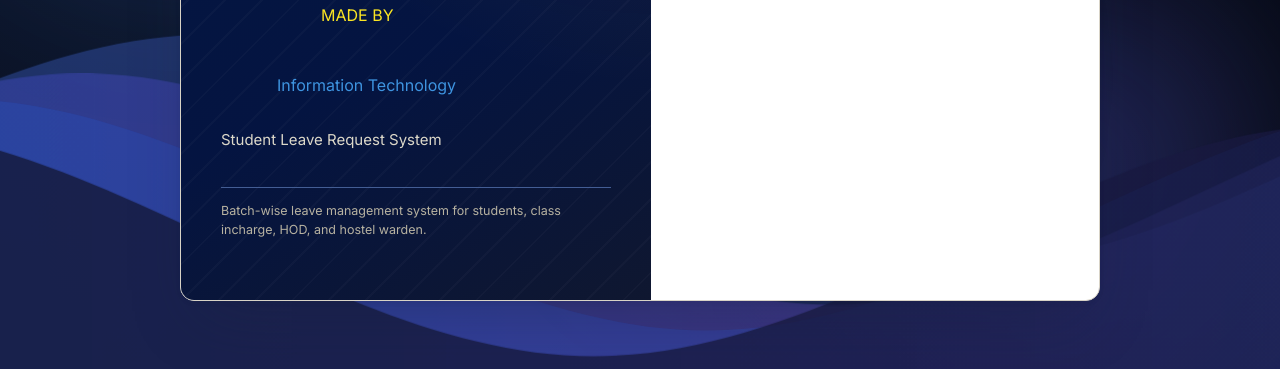
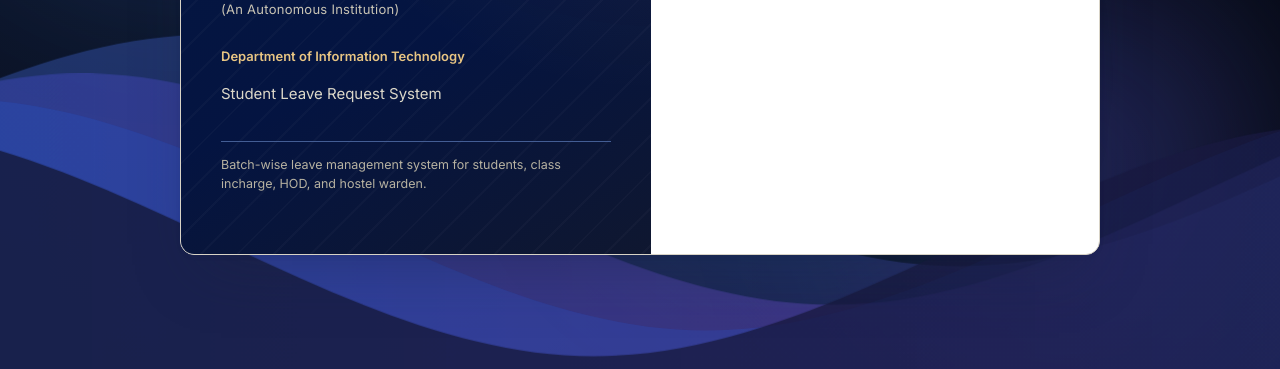
Before and after one commit to Natarajan-prime/Natarajan-prime.github.io, a plain HTML site: page index.html in a window 1280 px wide. Shown: the part 431-800 px from the top of the page. Drawn offline with Linux system fonts and the light colour scheme.

Commit message:
new changes

```diff
--- a/index.html
+++ b/index.html
@@ -61,9 +61,9 @@
       <div class="crest">AEC</div>
       <p class="college-name">Annapoorana Engineering College</p>
       <p class="college-sub">(An Autonomous Institution)</p>
-      <p class="Madeby">MADE BY</p>
-      <p class="dep">Information Technology</p>
-      <!-- <p class="dept-line"> Department of Information Technology</p> -->
+      <!-- <p class="Madeby">MADE BY</p>
+      <p class="dep">Information Technology</p> -->
+      <p class="dept-line"> Department of Information Technology</p>
       <p class="system-name">Student Leave Request System</p>
       <p class="hostel-note">Batch-wise leave management system for students, class incharge, HOD, and hostel warden.</p>
     </div>
--- a/staff.html
+++ b/staff.html
@@ -5,6 +5,7 @@
 <meta name="viewport" content="width=device-width, initial-scale=1" />
 <title>Staff Dashboard &middot; Leave Request System</title>
 <link rel="stylesheet" href="style.css" />
+<link rel="icon" href="ChatGPT Image Sep 27, 2026, 12_50_34 AM.png">
 </head>
 <body data-page="staff">
 
--- a/style.css
+++ b/style.css
@@ -110,9 +110,9 @@ button{font-family:inherit;}
 .login-heraldic .college-sub{
   font-size:13px;color:#c9c4b4;margin:0;letter-spacing:.02em;
 }
-/* .login-heraldic .dept-line{
+.login-heraldic .dept-line{
   font-size:13px;color:var(--gold-500);margin:14px 0 0;font-weight:600;
-}  */
+}
 .login-heraldic .system-name{
   font-size:15px;color:#dcd8c9;margin:2px 0 0;
 }
@@ -1441,11 +1441,11 @@ body[data-page="login"] {
   color: #64748b;
   border-radius: 4px;
 }
-.Madeby{
+/* .Madeby{
   margin-left: 100px;
   color: #FBE523;
 }
 .dep{
   margin-left: 56px;
   color: #3E94E0;
-}
+} */
```
Also changed, not shown: student.html (+1 -0 lines).
